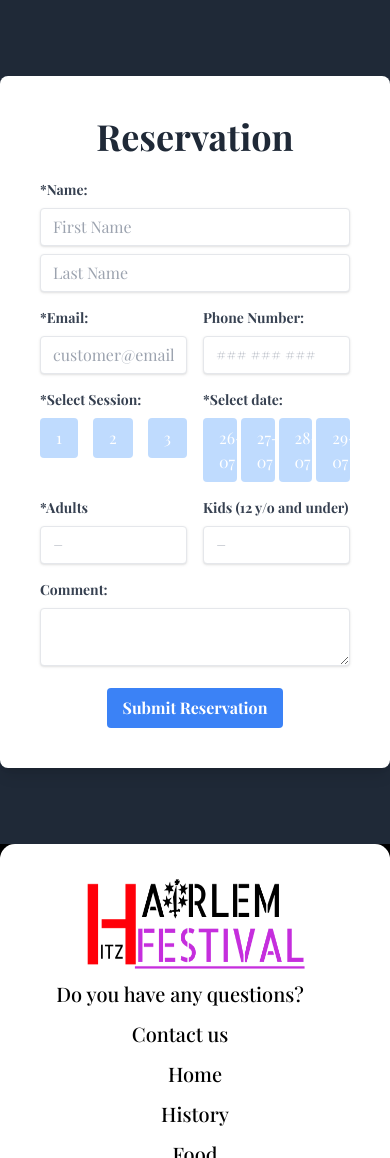
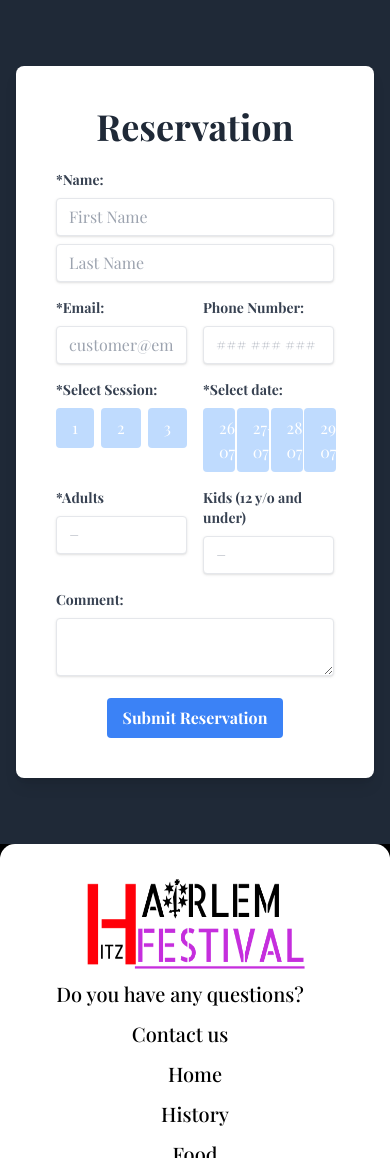
Before and after one commit to CezarFlorinel/Term-2.3-Web-Project, a PHP site: page /yummyevent in a window 390 px wide. Shown: the part 60-1218 px from the top of the page. Run offline with PHP 8.4, Linux system fonts and the light colour scheme; some libraries are stand-ins or nearby versions; some web fonts are replaced.

Commit message:
reservation form scalable

```diff
--- a/Web design term 3 project/app/views/yummy_event/reservation_form.php
+++ b/Web design term 3 project/app/views/yummy_event/reservation_form.php
@@ -16,9 +16,8 @@
 </head>
 
 <body>
-    <main class="bg-gray-800 flex justify-center items-center h-screen" style="font-family: 'Playfair Display', serif;">
-        <div class="bg-white p-10 rounded-lg shadow-lg w-auto max-w-4xl">
-            <!-- Changed width to auto and max-width to 4xl -->
+    <main class="bg-gray-800 flex justify-center items-center min-h-screen px-4 py-2 sm:px-6 lg:px-8" style="font-family: 'Playfair Display', serif;">
+        <div class="bg-white p-10 rounded-lg shadow-lg mx-auto">
             <h1 class="text-4xl text-center font-semibold mb-6 text-gray-800">Reservation</h1>
             <form class="space-y-4">
                 <div>
```
